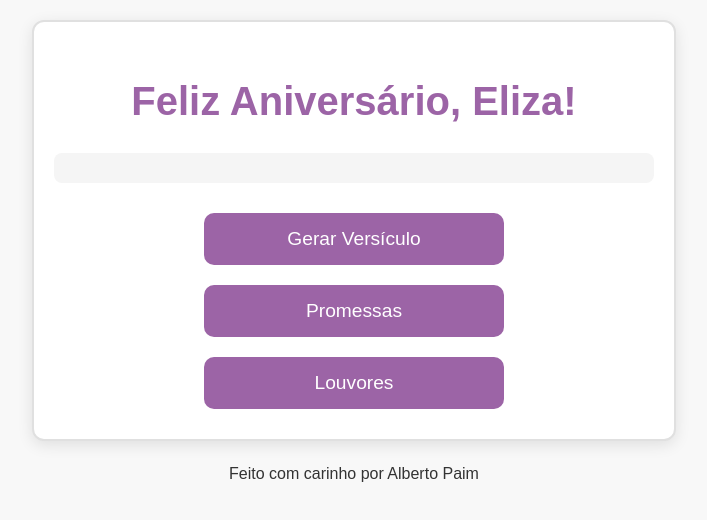
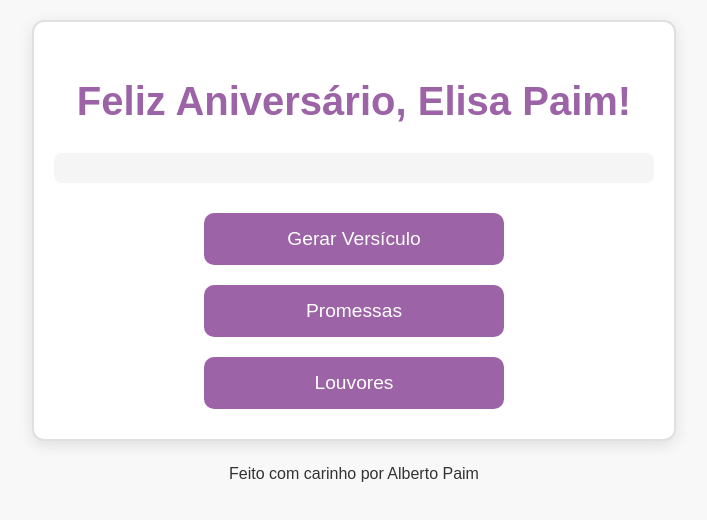
Before and after one commit to AlbertoPaim/Gerador-versiculo, a plain HTML site: page index.html in a window 1280 px wide. Shown: the whole page, without its empty margins (286-993 px from the left). Drawn offline with Linux system fonts and the light colour scheme.

Commit message:
Update index.html

```diff
--- a/index.html
+++ b/index.html
@@ -10,7 +10,7 @@
 
 <body>
     <div class="container">
-        <h1>Feliz Aniversário, Eliza!</h1>
+        <h1>Feliz Aniversário, Elisa Paim!</h1>
         <div id="verse-display">
             <!-- Versículo será mostrado aqui -->
         </div>
```
